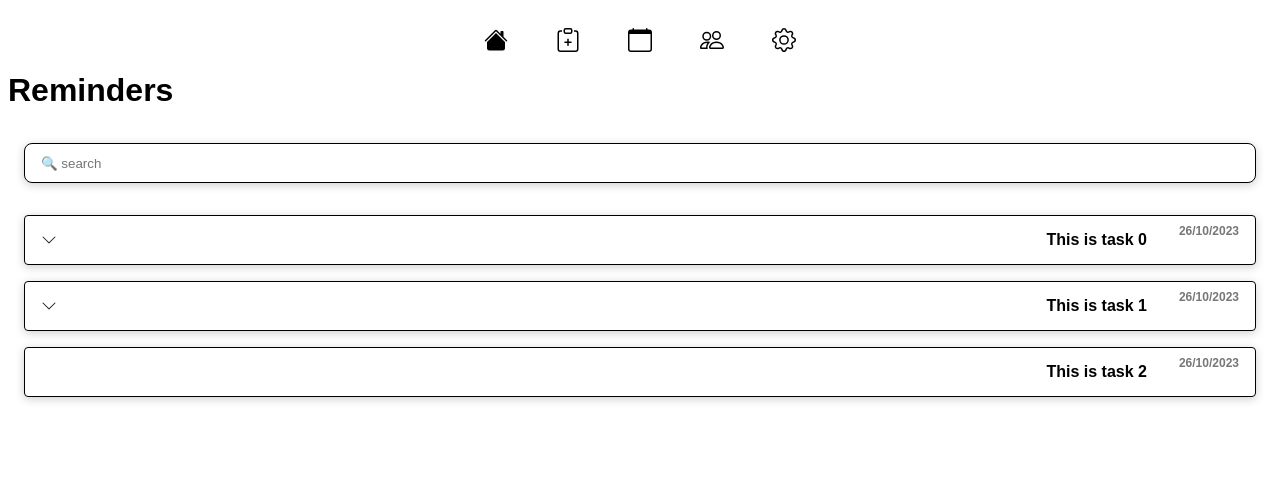
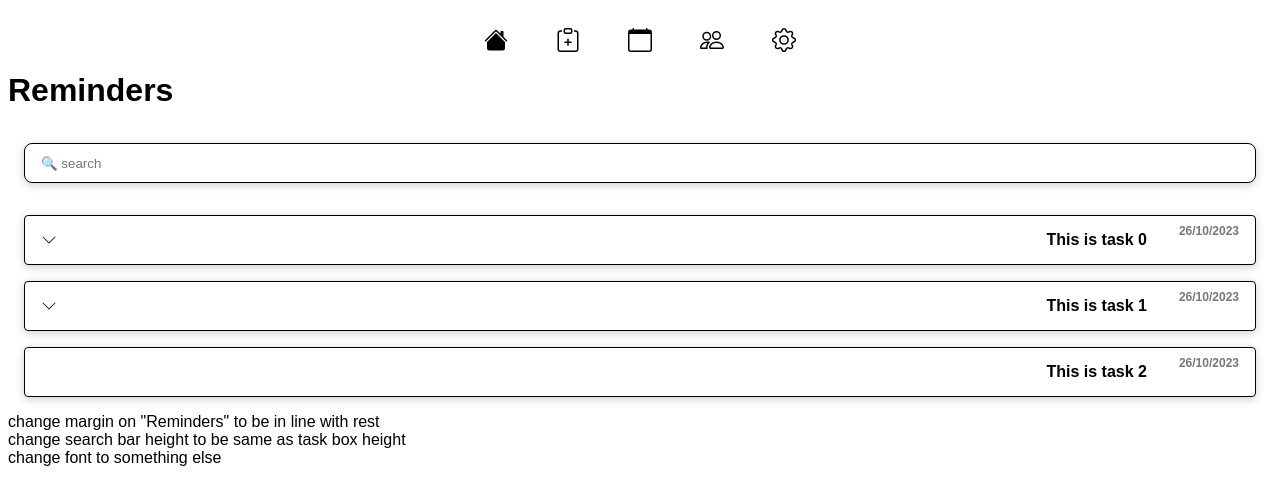
Before and after one commit to Misha-H/reminders, a React (Vite) app: page / in a window 1280 px wide. Shown: the top 504 px of the page. Built offline with nearby package versions, Linux system fonts and the light colour scheme.

Commit message:
todo in index.tsx file

```diff
--- a/src/pages/Home/index.tsx
+++ b/src/pages/Home/index.tsx
@@ -8,6 +8,9 @@ export default function () {
       <Searchbar />
 
       <TaskGroup />
+      change margin on "Reminders" to be in line with rest <br></br>
+      change search bar height to be same as task box height <br></br>
+      change font to something else
     </>
   );
 }
```
